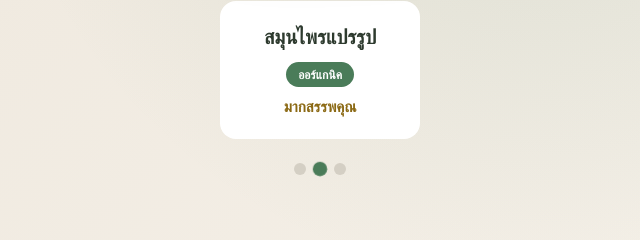
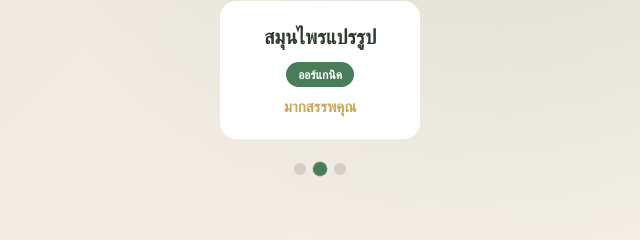
Before and after one commit to radartmj08/farm-website, a website: page index.html in a window 1280 px wide. Shown: the part 463-703 px from the top of the page, 616-1256 px from the left. Drawn offline with Linux system fonts and the light colour scheme.

Commit message:
Restore original cream earth tone theme

```diff
--- a/css/style.css
+++ b/css/style.css
@@ -7,7 +7,7 @@
   --primary: #4a7c59;
   --primary-dark: #3d6b4a;
   --primary-light: #7cb890;
-  --secondary: #8b6914;
+  --secondary: #c9a959;
   --bg-dark: #f5f0e8;
   --bg-darker: #ebe4d8;
   --bg-card: #ffffff;
@@ -21,16 +21,14 @@
   --radius-sm: 8px;
   --transition: all 0.3s ease;
 
-  /* Earth Tone with Green & Brown accent */
+  /* Additional Earth Tone Colors */
   --cream: #f9f6f0;
   --cream-dark: #efe9dc;
   --sage: #9caf88;
   --olive: #6b7f5c;
-  --terracotta: #a0522d;
+  --terracotta: #c4785a;
   --sand: #d4c4a8;
   --brown: #8b7355;
-  --green-accent: #4a7c59;
-  --brown-accent: #6b4423;
 }
 
 * {
```
